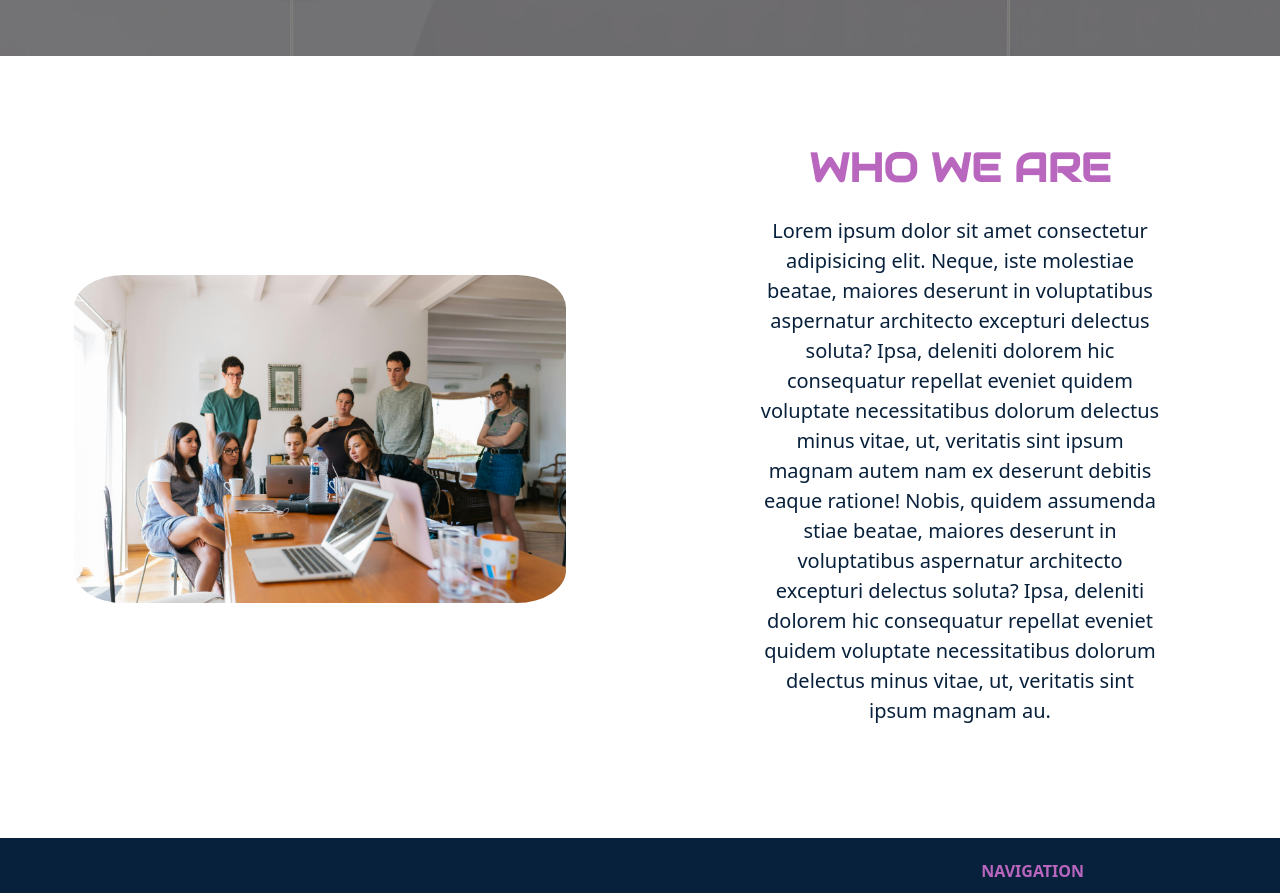
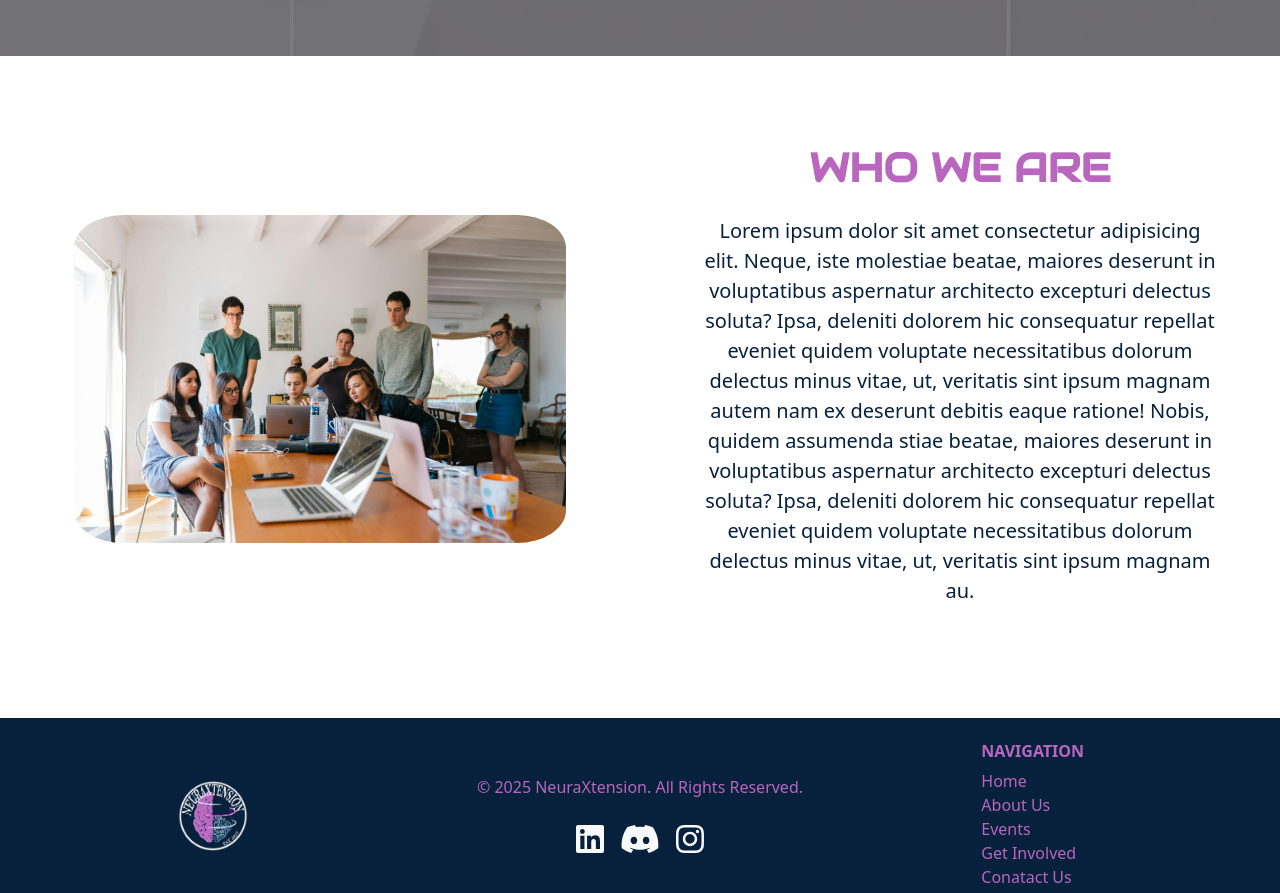
Before and after one commit to GeekGravity/NeuraXtension, a React (Vite) app: page / in a window 1280 px wide. Shown: the part 720-1613 px from the top of the page. Built offline with nearby package versions, Linux system fonts and the light colour scheme.

Commit message:
Removed a div from HomePage

```diff
--- a/src/Pages/Home.tsx
+++ b/src/Pages/Home.tsx
@@ -27,28 +27,24 @@ function Home() {
       </section>
       <section className="container-fluid my-4 pb-3">
         <div className="row align-items-center">
-          <div className="col-md-6 my-3 d-flex justify-content-center">
+          <div className="col-lg-6 my-3 d-flex justify-content-center">
             <img src={groupImg} className="img-fluid homeGroupImg" />
           </div>
-          <div className="col-md-6 text-center my-md-5 pt-3">
-            <div className="row justify-content-center">
-              <div className="col-10 col-md-8 homeContent">
-                <h2>WHO WE ARE</h2>
-                <p className="my-4">
-                  Lorem ipsum dolor sit amet consectetur adipisicing elit.
-                  Neque, iste molestiae beatae, maiores deserunt in voluptatibus
-                  aspernatur architecto excepturi delectus soluta? Ipsa,
-                  deleniti dolorem hic consequatur repellat eveniet quidem
-                  voluptate necessitatibus dolorum delectus minus vitae, ut,
-                  veritatis sint ipsum magnam autem nam ex deserunt debitis
-                  eaque ratione! Nobis, quidem assumenda stiae beatae, maiores
-                  deserunt in voluptatibus aspernatur architecto excepturi
-                  delectus soluta? Ipsa, deleniti dolorem hic consequatur
-                  repellat eveniet quidem voluptate necessitatibus dolorum
-                  delectus minus vitae, ut, veritatis sint ipsum magnam au.
-                </p>
-              </div>
-            </div>
+          <div className="col-lg-6 text-center my-md-5 pt-3 homeContent">
+            <h2>WHO WE ARE</h2>
+            <p className="my-4 mx-5">
+              Lorem ipsum dolor sit amet consectetur adipisicing elit. Neque,
+              iste molestiae beatae, maiores deserunt in voluptatibus aspernatur
+              architecto excepturi delectus soluta? Ipsa, deleniti dolorem hic
+              consequatur repellat eveniet quidem voluptate necessitatibus
+              dolorum delectus minus vitae, ut, veritatis sint ipsum magnam
+              autem nam ex deserunt debitis eaque ratione! Nobis, quidem
+              assumenda stiae beatae, maiores deserunt in voluptatibus
+              aspernatur architecto excepturi delectus soluta? Ipsa, deleniti
+              dolorem hic consequatur repellat eveniet quidem voluptate
+              necessitatibus dolorum delectus minus vitae, ut, veritatis sint
+              ipsum magnam au.
+            </p>
           </div>
         </div>
       </section>
--- a/src/Pages/styles.css
+++ b/src/Pages/styles.css
@@ -109,7 +109,6 @@ footer{
     color: #07203b;
     font-weight: 100;
     font-size: 1.25rem;
-    line-height: 1.5;
 }
 
 /* About Us styling */
@@ -131,6 +130,8 @@ footer{
 
 .MissionBox p{
     color: white;
+    font-size: 1.25rem;
+    font-weight: 100;
 }
 
 .ValuesBox h2{
```
